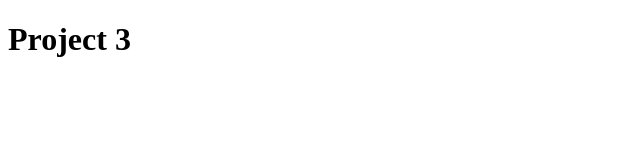
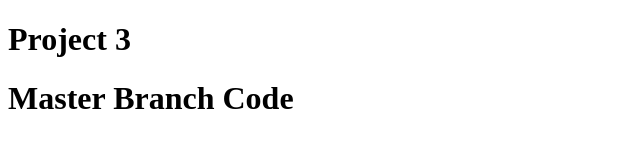
Before and after one commit to ARNAV-GHATE/Github-Baiscs, a plain HTML site: page Project 3/index.html in a window 1280 px wide. Shown: the whole page, without its empty margins (0-640 px from the left). Drawn offline with Linux system fonts and the light colour scheme.

Commit message:
branch publish

```diff
--- a/Project 3/index.html
+++ b/Project 3/index.html
@@ -8,5 +8,6 @@
 </head>
 <body>
     <h1>Project 3</h1>
+    <h1>Master Branch Code</h1>
 </body>
 </html>
```
